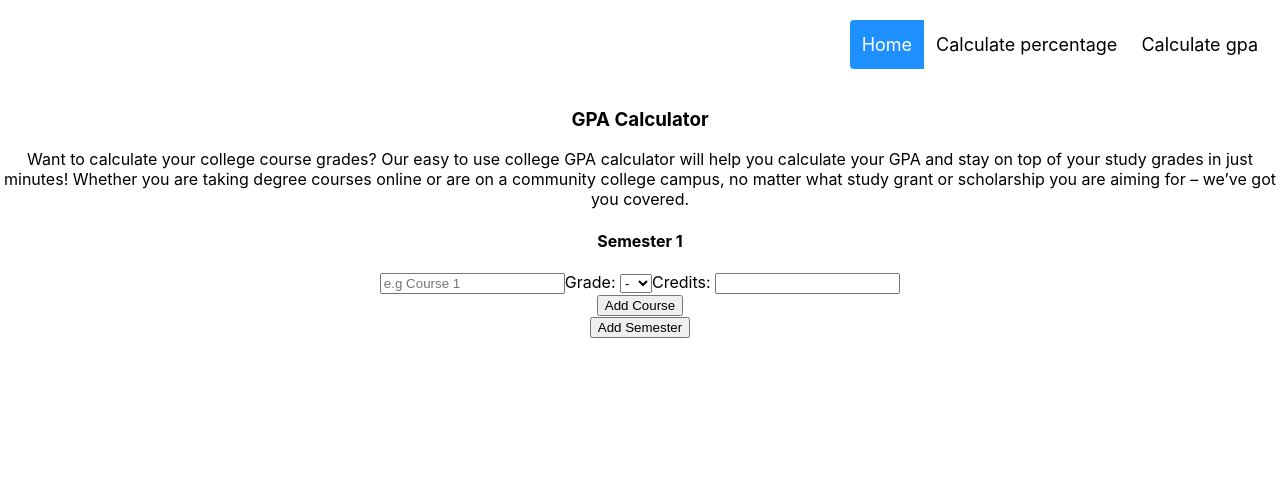
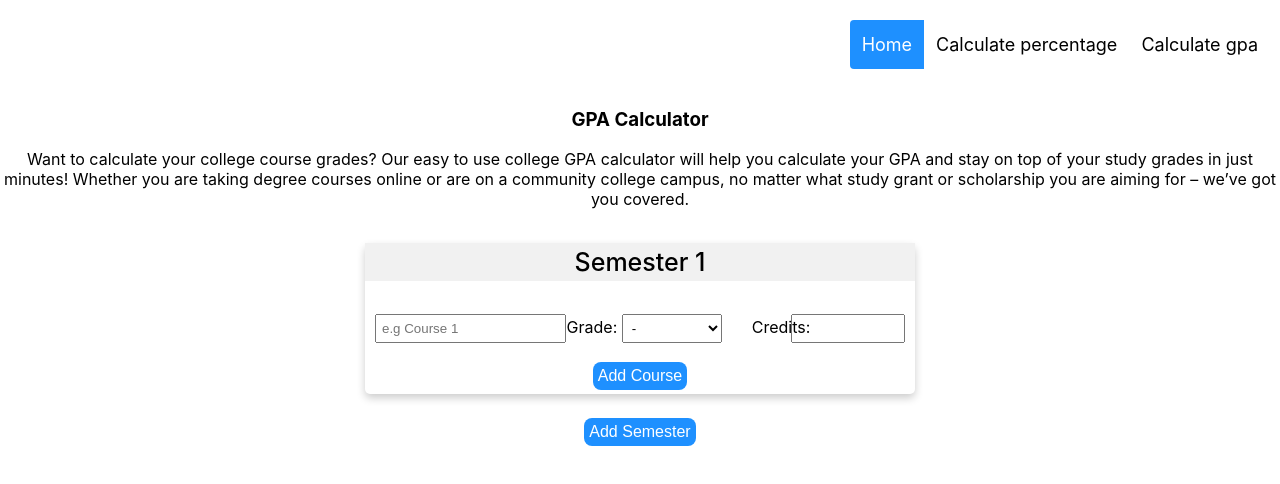
Before and after one commit to LeRoiCodes/calculate_app, a React (Create React App) app: page /gpa-calc in a window 1280 px wide. Shown: the top 484 px of the page. Built offline with nearby package versions, Linux system fonts and the light colour scheme; the HTML template or start-up script is replaced by a standard one.

Commit message:
added css

```diff
--- /dev/null
+++ b/src/components/Page.css
@@ -0,0 +1,87 @@
+h4 {
+    display: block;
+    margin-block-start: 1.33em;
+    margin-block-end: 1.33em;
+    margin-inline-start: 0px;
+    margin-inline-end: 0px;
+  }
+
+  .semester{
+    text-align: center;
+  }
+
+  .semester-form{
+    margin:auto;
+    box-shadow: 0 4px 8px 0 rgba(0,0,0,0.2);
+    transition: 0.3s;
+    border-radius: 5px;
+    width: 550px;
+    text-align: center;
+
+    margin-bottom: 20px;
+  }
+  .input-field{
+    padding-bottom: 15px;
+  }
+  .input-field input[type=text] {
+    float: left;
+    padding: 5px;
+    margin-left:10px;
+  }
+  .input-field .credits {
+    float: right;
+    padding: 5px ;
+    margin-right: 10px;
+    width: 100px
+  }
+  .input-field select{
+    width: 100px;
+    padding: 5px;
+  }
+
+  .input-field label[for=credit] {
+  margin-right: -20px;
+  margin-left: 30px;
+  }
+
+
+  .semester h4{
+    font-size: 25px;
+    font-weight: 500;
+    padding: 4px;
+    background-color: #f1f1f1;
+  }
+  button {
+    background-color: dodgerblue;
+    border: none;
+    color: white;
+    padding: 5px;
+    text-align: center;
+    text-decoration: none;
+    display: inline-block;
+    font-size: 16px;
+    margin: 4px 2px;
+    border-radius: 8px;
+  }
+
+  .gpa {
+    height: 100px;
+    width: 100px;
+    border: none;
+    padding: 35px;
+    color: white;
+    text-align: center;
+    text-decoration: none;
+    display: inline-block;
+    font-size: 16px;
+    margin: 4px;
+    border-radius:50%;
+  }
+
+  .green{
+    background-color: #04AA6D;
+  }
+
+  .red{
+    background-color:#B33A3A;
+  }
--- a/src/components/Page.js
+++ b/src/components/Page.js
@@ -2,6 +2,7 @@ import React from 'react'
 import Calculator from './Calculator'
 import Footer from './Footer'
 import Header from './Header'
+import './Page.css'
 
 function Page() {
   return (
```
